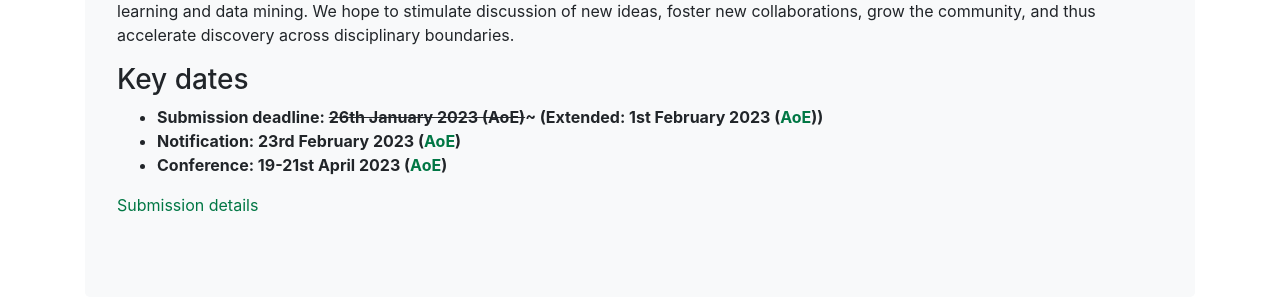
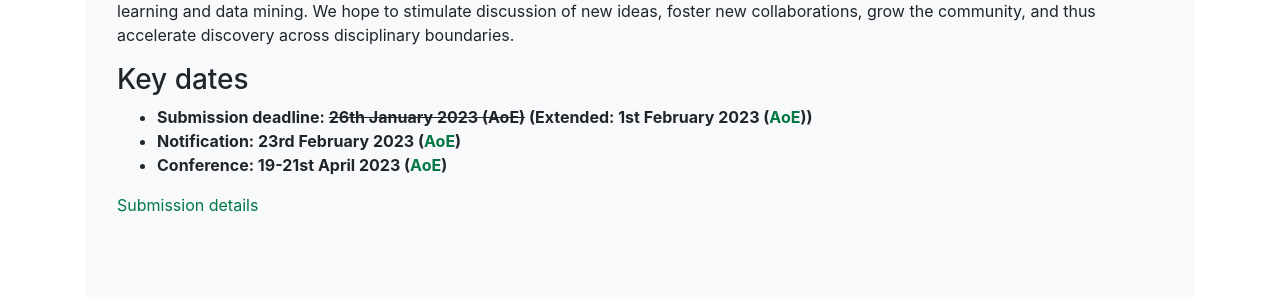
Before and after one commit to DigitaleGesellschaft/jekyll-theme-conference, a Jekyll site: the page built from index.md, in a window 1280 px wide. Shown: the part 761-1061 px from the top of the page. Built offline with Jekyll 4.4.1, drawn with Linux system fonts in a browser that asks for light colours.

```diff
--- a/index.md
+++ b/index.md
@@ -39,7 +39,7 @@ accelerate discovery across disciplinary boundaries.
 
 ### Key dates
 
-- __Submission deadline: ~~26th January 2023 (AoE)~~~ (Extended: 1st February 2023 ([AoE](https://www.timeanddate.com/time/zones/aoe)))__
+- __Submission deadline: ~~26th January 2023 (AoE)~~ (Extended: 1st February 2023 ([AoE](https://www.timeanddate.com/time/zones/aoe)))__
 - __Notification: 23rd February 2023 ([AoE](https://www.timeanddate.com/time/zones/aoe))__
 - __Conference: 19-21st April 2023 ([AoE](https://www.timeanddate.com/time/zones/aoe))__
 
```
